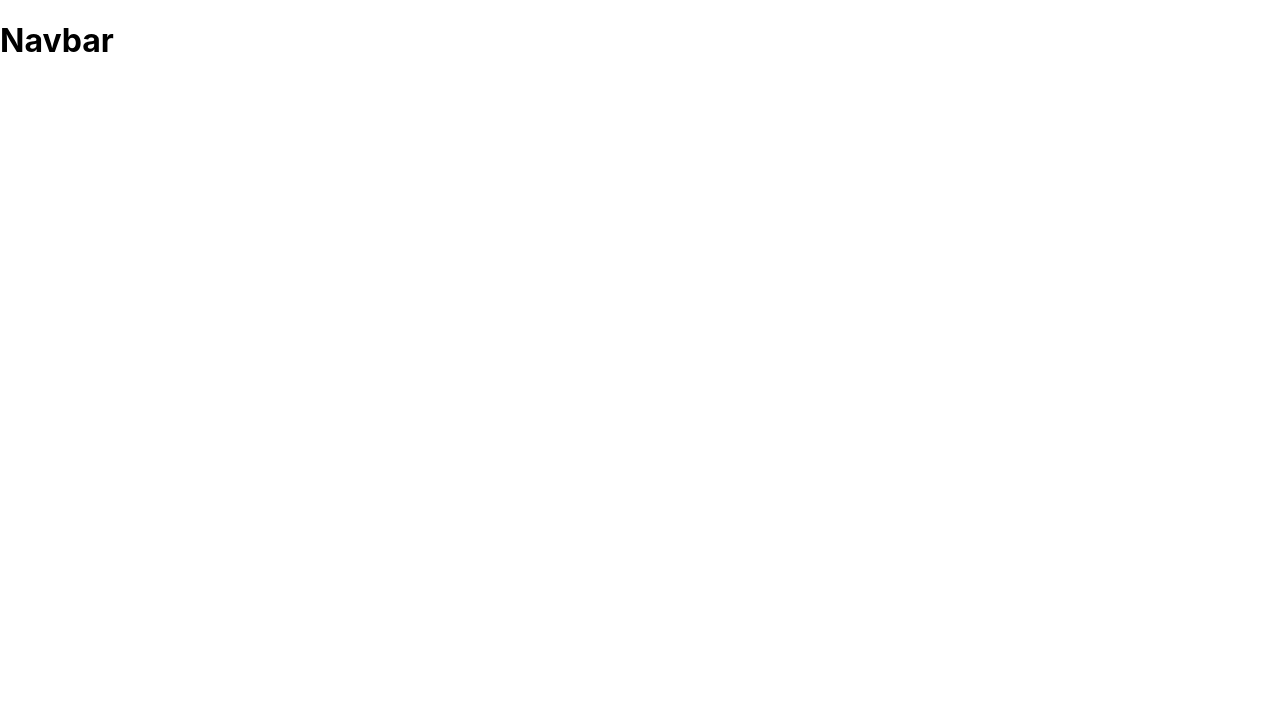
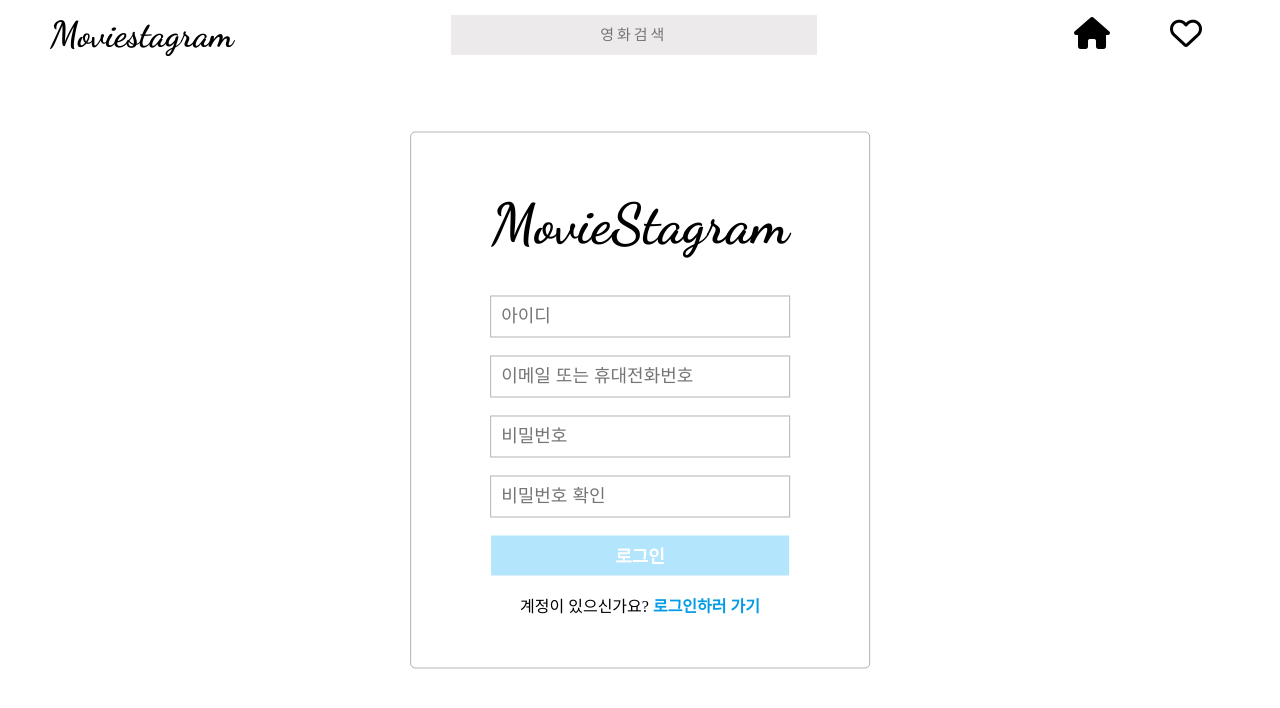
Before and after one commit to HyeBinYang/Moviestagram, a React (Create React App) app: page / in a window 1280 px wide. Shown: the top 708 px of the page. Built offline with nearby package versions, Linux system fonts and the light colour scheme.

Commit message:
CSS form

```diff
--- a/public/index.html
+++ b/public/index.html
@@ -5,11 +5,15 @@
     <link rel="icon" href="%PUBLIC_URL%/favicon.ico" />
     <meta name="viewport" content="width=device-width, initial-scale=1" />
     <meta name="theme-color" content="#000000" />
-    <meta
-      name="description"
-      content="Web site created using create-react-app"
-    />
+    <meta name="description" content="Web site created using create-react-app" />
     <link rel="apple-touch-icon" href="%PUBLIC_URL%/logo192.png" />
+    <!-- Google font -->
+    <link rel="preconnect" href="https://fonts.googleapis.com" />
+    <link rel="preconnect" href="https://fonts.gstatic.com" crossorigin />
+    <link href="https://fonts.googleapis.com/css2?family=Dancing+Script:wght@700&display=swap" rel="stylesheet" />
+    <!-- fontawesome -->
+    <script src="https://kit.fontawesome.com/01901fb831.js" crossorigin="anonymous"></script>
+
     <!--
       manifest.json provides metadata used when your web app is installed on a
       user's mobile device or desktop. See https://developers.google.com/web/fundamentals/web-app-manifest/
--- a/src/App.jsx
+++ b/src/App.jsx
@@ -3,11 +3,14 @@ import "./App.css";
 
 // Components
 import Navbar from "./components/common/Navbar";
+import LoginForm from "./components/auth/LoginForm";
+import SignupForm from "./components/auth/SignupForm";
 
 function App() {
   return (
     <div>
       <Navbar />
+      <SignupForm />
     </div>
   );
 }
--- /dev/null
+++ b/src/components/auth/LoginForm.css
@@ -0,0 +1,68 @@
+@import url("../../css/common.css");
+
+#loginform {
+  position: absolute;
+  top: 50%;
+  left: 50%;
+  transform: translate(-50%, -50%);
+  border: 1px solid rgba(0, 0, 0, 0.3);
+  border-radius: 5px;
+  padding: 20px 80px 50px 80px;
+  display: flex;
+  flex-direction: column;
+  align-items: center;
+}
+
+.loginform__title {
+  font-family: "Dancing Script", cursive;
+  font-size: 56px;
+  font-weight: bold;
+}
+
+.loginform__id {
+  width: calc(100% - 20px);
+  height: 20px;
+  padding: 10px;
+  font-size: 18px;
+  border: 1px solid rgba(0, 0, 0, 0.3);
+}
+
+.loginform__id:focus {
+  outline: none;
+}
+
+.loginform__password {
+  width: calc(100% - 20px);
+  height: 20px;
+  padding: 10px;
+  font-size: 18px;
+  margin: 18px 0;
+  border: 1px solid rgba(0, 0, 0, 0.3);
+}
+
+.loginform__password:focus {
+  outline: none;
+}
+
+.loginform__btn {
+  width: 100%;
+  height: 40px;
+  padding: 0;
+  margin-bottom: 18px;
+  border: none;
+  background-color: #b3e5fc;
+  color: var(--color-white);
+  font-size: 18px;
+  font-weight: bold;
+  cursor: pointer;
+}
+
+.loginform__signup > a {
+  text-decoration: none;
+  font-weight: bold;
+  color: #039be5;
+}
+
+.loginform__signup > a:hover {
+  text-decoration: underline;
+}
--- a/src/components/auth/LoginForm.jsx
+++ b/src/components/auth/LoginForm.jsx
@@ -0,0 +1,18 @@
+import React from "react";
+import "./LoginForm.css";
+
+function LoginForm() {
+  return (
+    <div id="loginform">
+      <h1 className="loginform__title">MovieStagram</h1>
+      <input className="loginform__id" type="text" placeholder="아이디" />
+      <input className="loginform__password" type="password" placeholder="비밀번호" />
+      <button className="loginform__btn">로그인</button>
+      <div className="loginform__signup">
+        계정이 없으신가요? <a href="#">가입하기</a>
+      </div>
+    </div>
+  );
+}
+
+export default LoginForm;
--- /dev/null
+++ b/src/components/auth/SignupForm.css
@@ -0,0 +1,82 @@
+@import url("../../css/common.css");
+
+#signupform {
+  position: absolute;
+  top: 50%;
+  left: 50%;
+  transform: translate(-50%, -50%);
+  border: 1px solid rgba(0, 0, 0, 0.3);
+  border-radius: 5px;
+  padding: 20px 80px 50px 80px;
+  display: flex;
+  flex-direction: column;
+  align-items: center;
+}
+
+.signupform__title {
+  font-family: "Dancing Script", cursive;
+  font-size: 56px;
+  font-weight: bold;
+}
+
+.signupform__id {
+  width: calc(100% - 20px);
+  height: 20px;
+  padding: 10px;
+  font-size: 18px;
+  margin-bottom: 18px;
+  border: 1px solid rgba(0, 0, 0, 0.3);
+}
+
+.signupform__id:focus {
+  outline: none;
+}
+
+.signupform__email {
+  width: calc(100% - 20px);
+  height: 20px;
+  padding: 10px;
+  font-size: 18px;
+  margin-bottom: 18px;
+  border: 1px solid rgba(0, 0, 0, 0.3);
+}
+
+.signupform__email:focus {
+  outline: none;
+}
+
+.signupform__password {
+  width: calc(100% - 20px);
+  height: 20px;
+  padding: 10px;
+  font-size: 18px;
+  margin-bottom: 18px;
+  border: 1px solid rgba(0, 0, 0, 0.3);
+}
+
+.signupform__password:focus {
+  outline: none;
+}
+
+.signupform__btn {
+  width: 100%;
+  height: 40px;
+  padding: 0;
+  margin-bottom: 18px;
+  border: none;
+  background-color: #b3e5fc;
+  color: var(--color-white);
+  font-size: 18px;
+  font-weight: bold;
+  cursor: pointer;
+}
+
+.signupform__signup > a {
+  text-decoration: none;
+  font-weight: bold;
+  color: #039be5;
+}
+
+.signupform__signup > a:hover {
+  text-decoration: underline;
+}
--- a/src/components/auth/SignupForm.jsx
+++ b/src/components/auth/SignupForm.jsx
@@ -0,0 +1,20 @@
+import React from "react";
+import "./SignupForm.css";
+
+function SignupForm() {
+  return (
+    <div id="signupform">
+      <h1 className="signupform__title">MovieStagram</h1>
+      <input className="signupform__id" type="text" placeholder="아이디" />
+      <input className="signupform__email" type="text" placeholder="이메일 또는 휴대전화번호" />
+      <input className="signupform__password" type="password" placeholder="비밀번호" />
+      <input className="signupform__password" type="password" placeholder="비밀번호 확인" />
+      <button className="signupform__btn">로그인</button>
+      <div className="signupform__signup">
+        계정이 있으신가요? <a href="#">로그인하러 가기</a>
+      </div>
+    </div>
+  );
+}
+
+export default SignupForm;
--- /dev/null
+++ b/src/components/common/Navbar.css
@@ -0,0 +1,55 @@
+@import url("../../css/common.css");
+
+#navbar {
+  width: 90vw;
+  background-color: var(--color-white);
+  display: flex;
+  align-items: center;
+  justify-content: space-between;
+  padding: 0 50px;
+}
+
+.navbar__logo {
+  color: var(--color-black);
+  font-size: 36px;
+  font-weight: bold;
+  text-decoration: none;
+  font-family: "Dancing Script", cursive;
+}
+
+.navbar__search {
+  width: 30%;
+  height: 20px;
+  padding: 10px;
+  background-color: var(--color-light-gray);
+  border: none;
+  font-size: 15px;
+}
+
+.navbar__search:focus {
+  outline: none;
+}
+
+.navbar__search::placeholder {
+  font-size: 15px;
+  letter-spacing: 3px;
+  text-align: center;
+}
+
+.navbar__menu {
+  display: flex;
+}
+
+.menu {
+  list-style: none;
+  font-size: 18px;
+}
+
+.menu:first-child {
+  margin-right: 60px;
+}
+
+.menu > a {
+  color: var(--color-black);
+  font-size: 32px;
+}
--- a/src/components/common/Navbar.jsx
+++ b/src/components/common/Navbar.jsx
@@ -1,10 +1,26 @@
 import React from "react";
+import "./Navbar.css";
 
 function Navbar() {
   return (
-    <div>
-      <h1>Navbar</h1>
-    </div>
+    <nav id="navbar">
+      <a className="navbar__logo" href="#">
+        Moviestagram
+      </a>
+      <input className="navbar__search" type="text" placeholder="영화검색" />
+      <ul className="navbar__menu">
+        <li className="menu">
+          <a href="#">
+            <i class="fas fa-home"></i>
+          </a>
+        </li>
+        <li className="menu">
+          <a href="#">
+            <i class="far fa-heart"></i>
+          </a>
+        </li>
+      </ul>
+    </nav>
   );
 }
 
--- /dev/null
+++ b/src/css/common.css
@@ -0,0 +1,5 @@
+:root {
+  --color-white: #ffffff;
+  --color-black: #000000;
+  --color-light-gray: #eceaea;
+}
--- a/src/index.css
+++ b/src/index.css
@@ -1,13 +1,5 @@
 body {
   margin: 0;
-  font-family: -apple-system, BlinkMacSystemFont, 'Segoe UI', 'Roboto', 'Oxygen',
-    'Ubuntu', 'Cantarell', 'Fira Sans', 'Droid Sans', 'Helvetica Neue',
-    sans-serif;
-  -webkit-font-smoothing: antialiased;
-  -moz-osx-font-smoothing: grayscale;
+  padding: 0;
+  box-sizing: border-box;
 }
-
-code {
-  font-family: source-code-pro, Menlo, Monaco, Consolas, 'Courier New',
-    monospace;
-}
```
